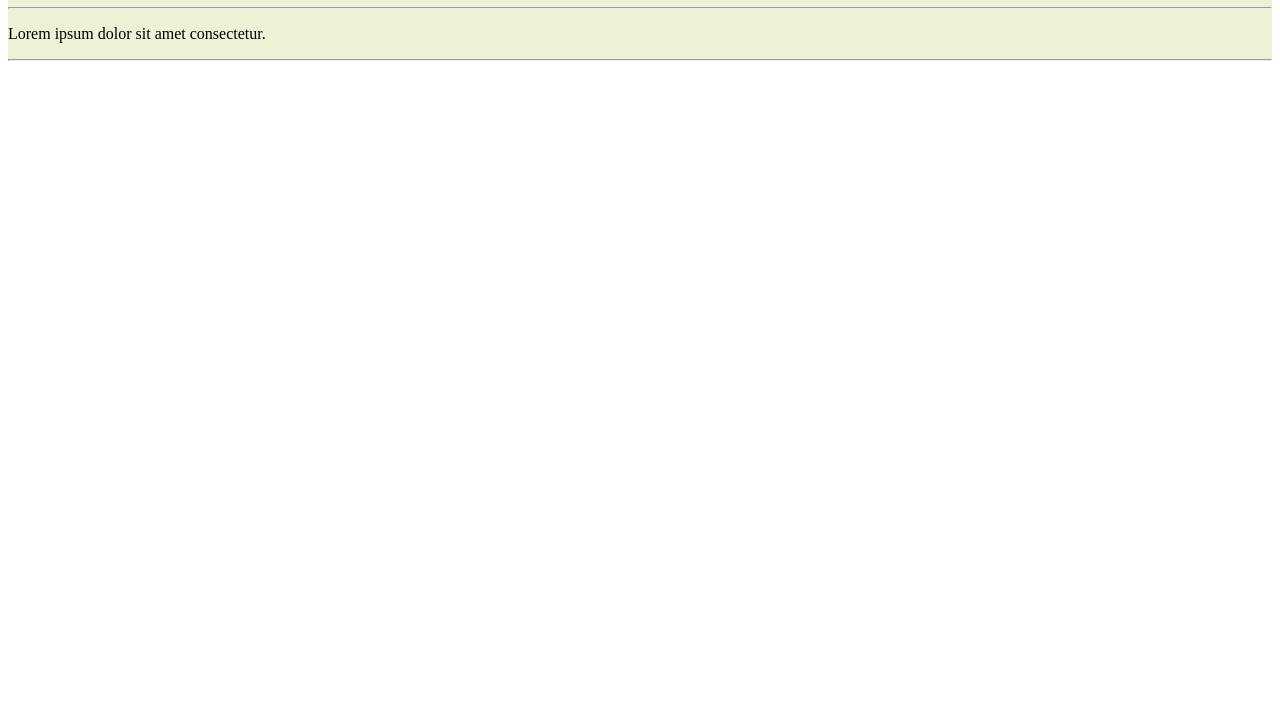
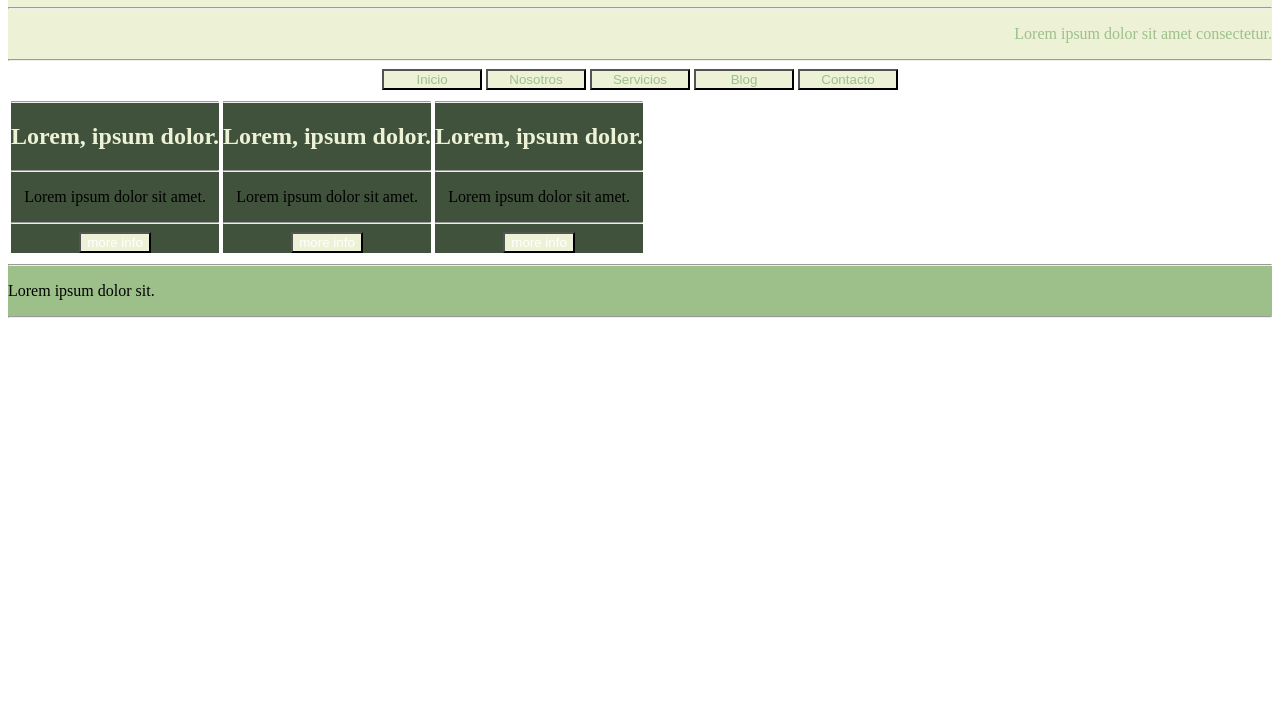
Before and after one commit to AxlOtlCode/Sesion_13, a plain HTML site: page index.html in a window 1280 px wide. Shown: the part 83-800 px from the top of the page. Drawn offline with Linux system fonts and the light colour scheme.

Commit message:
se termino la pagina

```diff
--- a/STYLES/style.css
+++ b/STYLES/style.css
@@ -5,9 +5,35 @@ light: 609966
 info: 40513B
 */
 
-h1{
-    color: #609966 ;
-}
 .bg-primary{
     background-color: #EDF1D6;
 }
+
+.text-light{
+    color: #609966;
+}
+
+.text-center{
+    text-align: center;
+}
+.text-right{
+    text-align: right;
+}
+.text-secondary{
+    color: #9Dc08B;
+}
+.width-100{
+    width: 100px;
+}
+.bg-info{
+    background-color: #40523b;
+}
+.text-primary{
+    color: #EDF1D6;
+}
+.text-white{
+    color: white;
+}
+.bg-secondary{
+    background-color: #9Dc08B;
+}
--- a/index.html
+++ b/index.html
@@ -10,10 +10,61 @@
 <body>
     <header class="bg-primary">
         <hr>
-        <h1>Mi sitio web :P</h1>
+        <h1 class="text-light text-center">Mi sitio web :P</h1>
         <hr>
-        <p>Lorem ipsum dolor sit amet consectetur.</p>
+        <p class="text-secondary text-right">Lorem ipsum dolor sit amet consectetur.</p>
         <hr>
     </header>
+
+    <nav class="text-center">
+        <button class="text-secondary bg-primary width-100">Inicio</button>
+        <button class="text-secondary bg-primary width-100">Nosotros</button>
+        <button class="text-secondary bg-primary width-100">Servicios</button>
+        <button class="text-secondary bg-primary width-100">Blog</button>
+        <button class="text-secondary bg-primary width-100">Contacto</button>
+    </nav>
+
+    <main>
+        <table>
+            <tr>
+               <td>
+                <div class="bg-info text-center">
+                    <hr>
+                    <h2 class="text-primary">Lorem, ipsum dolor.</h2>
+                    <hr>
+                    <p>Lorem ipsum dolor sit amet.</p>
+                    <hr>
+                    <button class="bg-primary text-white">more info</button>
+                </div>
+               </td>
+               <td>
+                <div class="bg-info text-center">
+                    <hr>
+                    <h2 class="text-primary">Lorem, ipsum dolor.</h2>
+                    <hr>
+                    <p>Lorem ipsum dolor sit amet.</p>
+                    <hr>
+                    <button class="bg-primary text-white">more info</button>
+                </div>
+               </td>
+               <td>
+                <div class="bg-info text-center">
+                    <hr>
+                    <h2 class="text-primary">Lorem, ipsum dolor.</h2>
+                    <hr>
+                    <p>Lorem ipsum dolor sit amet.</p>
+                    <hr>
+                    <button class="bg-primary text-white">more info</button>
+                </div>
+               </td>
+            </tr>
+        </table>
+    </main>
+
+    <footer class="bg-secondary">
+        <hr>
+        <p>Lorem ipsum dolor sit.</p>
+        <hr>
+    </footer>
 </body>
 </html>
```
